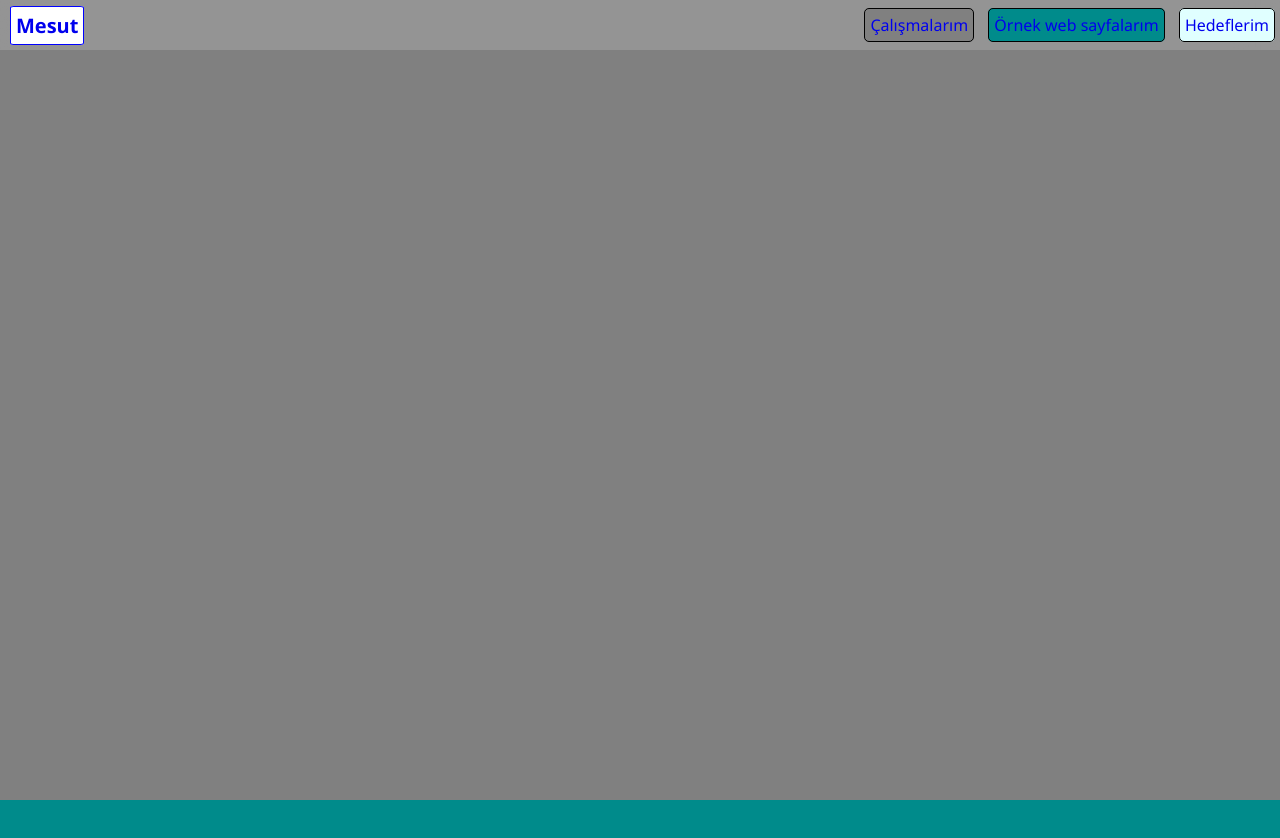
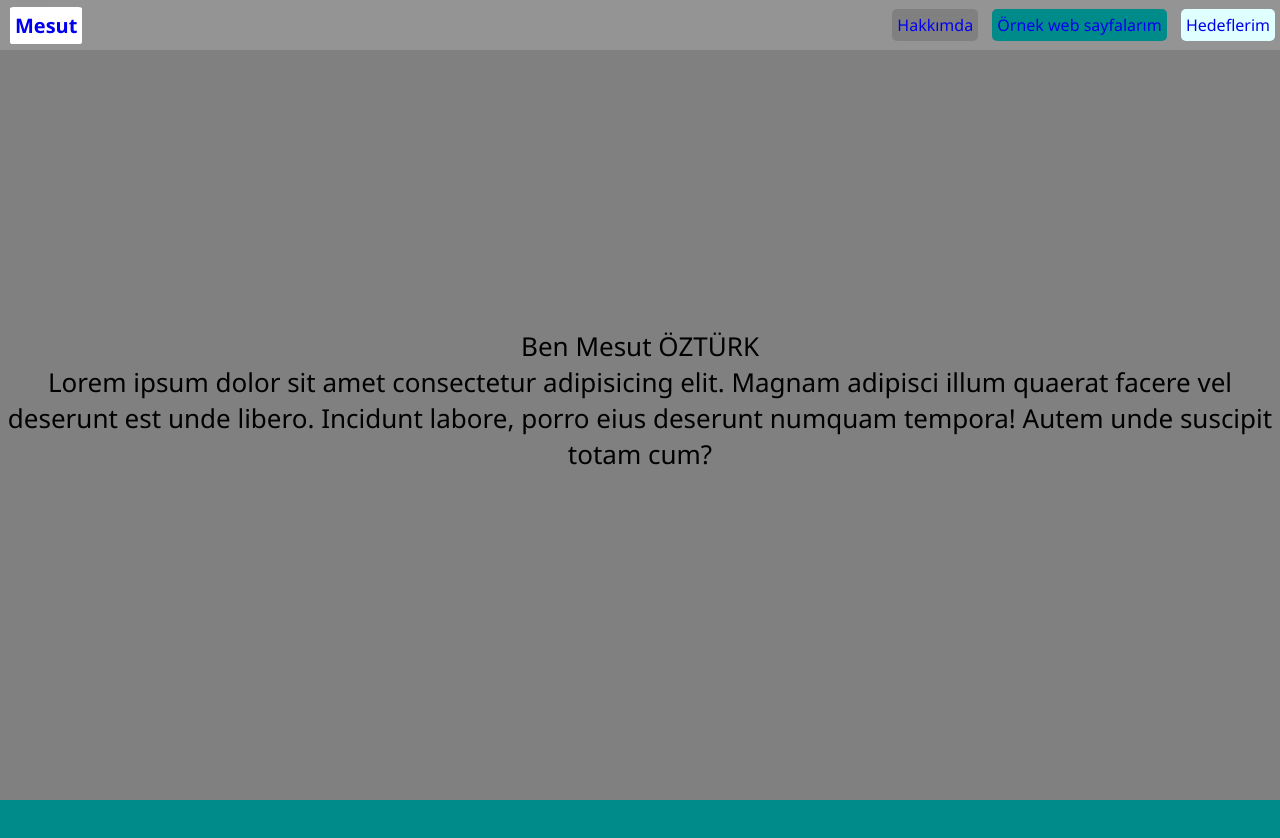
Before and after one commit to drmst/freecodecamp-portfolio, a plain HTML site: page index.html in a window 1280 px wide. Shown: the top 838 px of the page. Drawn offline with Linux system fonts and the light colour scheme.

Commit message:
more css

```diff
--- a/index.html
+++ b/index.html
@@ -1,5 +1,6 @@
 <!DOCTYPE html>
 <html lang="en">
+
 <head>
     <meta charset="UTF-8">
     <meta http-equiv="X-UA-Compatible" content="IE=edge">
@@ -7,22 +8,29 @@
     <title>Document</title>
     <link rel="stylesheet" href="style.css">
 </head>
+
 <body>
     <nav class="navigation">
         <div class="nav--right">
-        <a href="#">Mesut</a>
+            <a href="#">Mesut</a>
         </div>
         <div class="nav--left">
             <ul>
-                <li><a href="#works" class="my-works">Çalışmalarım</a></li>
+                <li><a href="#works" class="about-me">Hakkımda</a></li>
                 <li><a href="#samples" class="my-web-pages">Örnek web sayfalarım</a></li>
                 <li><a href="#goals" class="my-goals">Hedeflerim</a></li>
-                </ul>
+            </ul>
         </div>
 
     </nav>
     <main>
-        <div id="works" class="works"></div>
+        <div id="works" class="works">
+            <p class="about-me__text">Ben <span>Mesut ÖZTÜRK</span></p>
+
+            <p>Lorem ipsum dolor sit amet consectetur adipisicing elit. Magnam adipisci illum quaerat facere vel
+                deserunt est unde libero. Incidunt labore, porro eius deserunt numquam tempora! Autem unde suscipit
+                totam cum?</p>
+        </div>
         <div id="samples" class="samples"></div>
         <div id="goals" class="goals"></div>
     </main>
@@ -32,4 +40,5 @@
         </div>
     </footer>
 </body>
+
 </html>
--- a/style.css
+++ b/style.css
@@ -7,8 +7,6 @@
     box-sizing: border-box;
     scroll-behavior: smooth;
     max-width: 100%;
-
-
 }
 
 
@@ -18,7 +16,7 @@ nav{
     height: 50px;
     width:100%;
     background-color: rgba(255, 255, 255, 0.156);
-    position: fixed;
+   position: fixed;
     display: flex;
     justify-content:space-between;
     align-items: center;
@@ -35,12 +33,11 @@ nav{
     margin:auto 5px ;
     padding: 5px;
     font-size: 16px;
-    border: solid black 1px;
     border-radius: 5px;
 
 }
 
-.my-works{
+.about-me{
     background-color: grey;
 }
 
@@ -57,7 +54,6 @@ nav{
     font-weight:600;
     margin-left: 10px;
     padding: 5px;
-    border: solid blue 0.2px ;
     border-radius: 5%;
     background-color: white;
 }
@@ -65,20 +61,28 @@ nav{
 .works{
     width: 100vw;
     height:100vh;
+    background-color: grey;
+    font-size: 26px;
+    display: flex;
+    align-items: center;
+    justify-content: center;
+    flex-direction: column;
+}
 
-    background-color: grey;
+p{
+    display: block;
+    text-align: center;
+
 }
 
 .samples{
     width: 100vw;
     height: 100vh;
-
     background-color: darkcyan;
 }
 
 .goals{
     width: 100vw;
     height: 100vh;
-
     background-color:lightsteelblue;
 }
```
